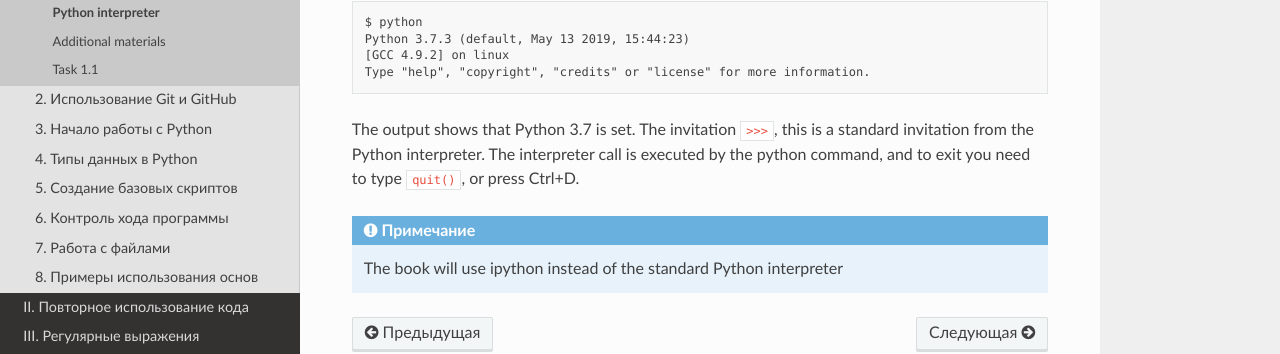
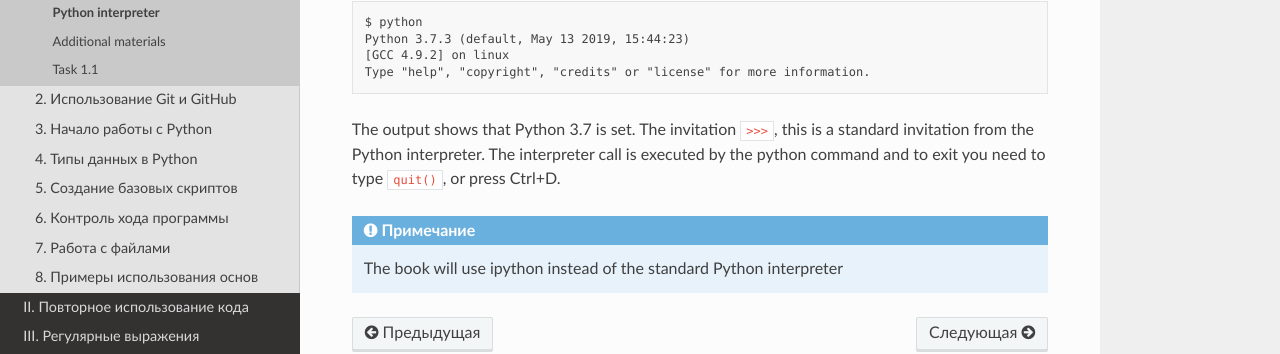
Before and after one commit to Aidar5/nattoeng, a Sphinx documentation site: the page built from docs/source/book/01_intro/check_python.rst, in a window 1280 px wide. Shown: the part 254-608 px from the top of the page. Built offline with Sphinx 7.4.7 and the Read the Docs theme 2.0.0, drawn with Linux system fonts in a browser that asks for light colours; pages that are not in the unit, such as notebooks, are missing from menus.

```diff
--- a/docs/source/book/01_intro/check_python.rst
+++ b/docs/source/book/01_intro/check_python.rst
@@ -10,7 +10,7 @@ Before you start, check that when you call the Python interpreter, the output is
     [GCC 4.9.2] on linux
     Type "help", "copyright", "credits" or "license" for more information.
 
-The output shows that Python 3.7 is set. The invitation ``>>>``, this is a standard invitation from the Python interpreter. The interpreter call is executed by the python command, and to exit you need to type ``quit()``, or press Ctrl+D.
+The output shows that Python 3.7 is set. The invitation ``>>>``, this is a standard invitation from the Python interpreter. The interpreter call is executed by the python command and to exit you need to type ``quit()``, or press Ctrl+D.
 
 .. note::
     The book will use ipython instead of the standard Python interpreter
```
